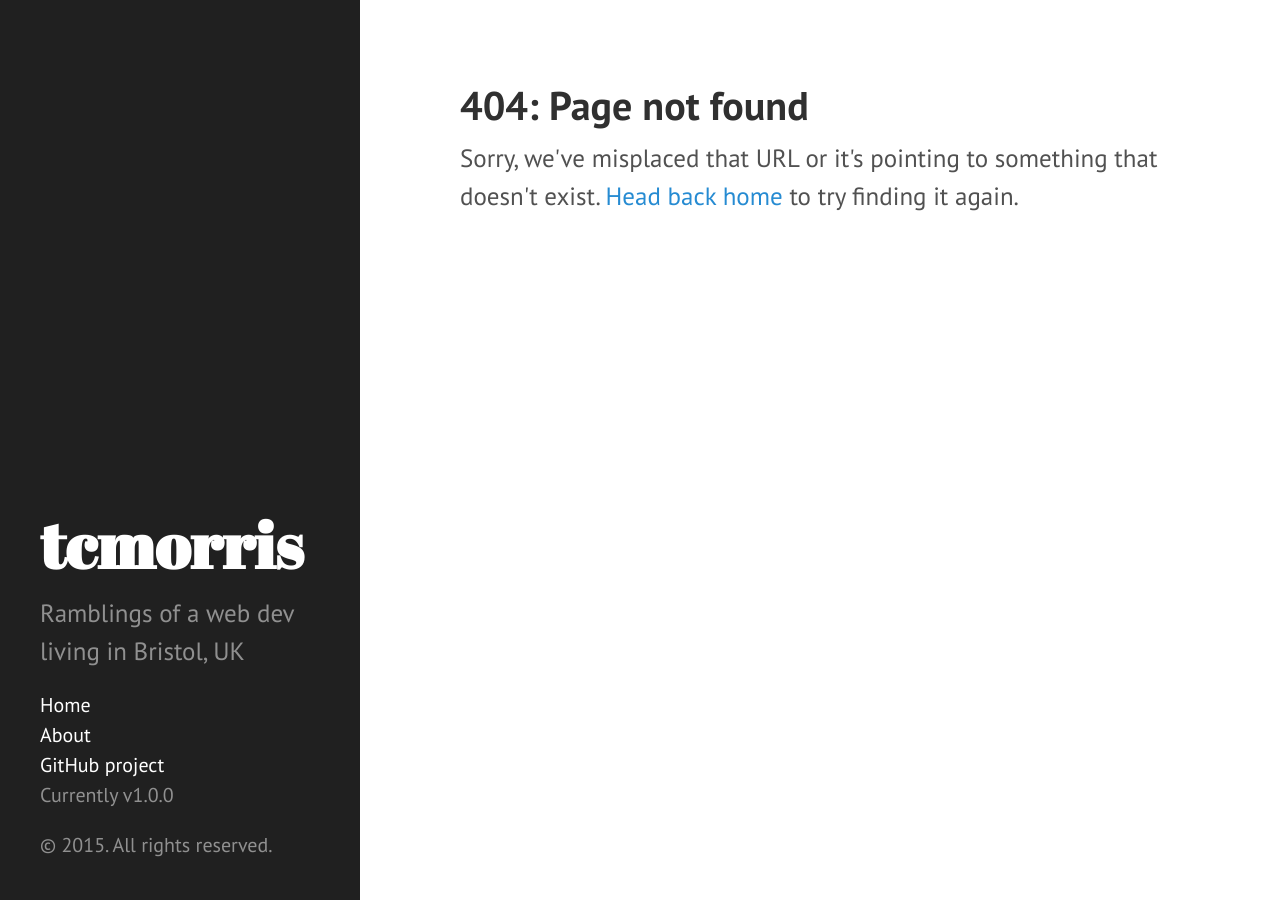
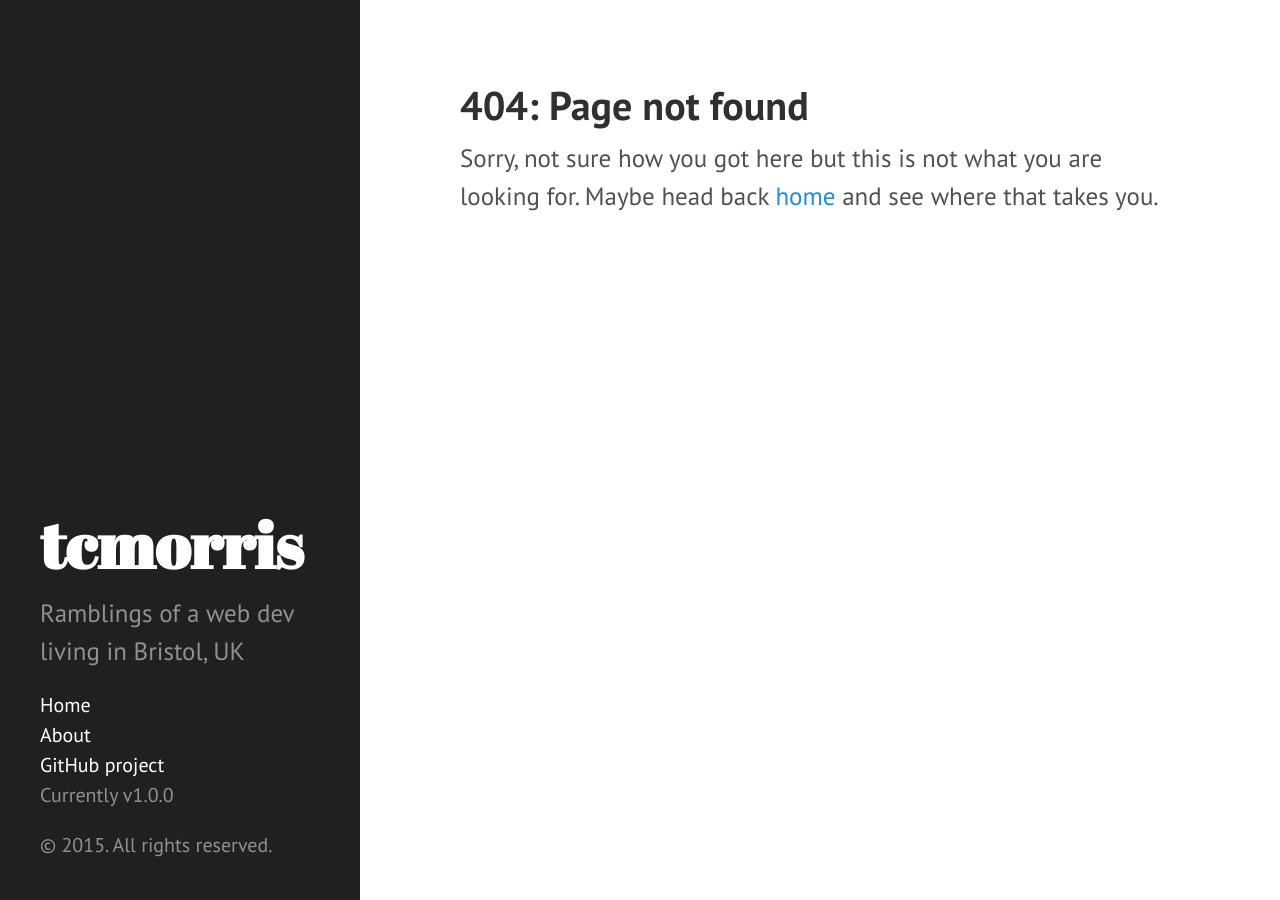
Before and after one commit to tcmorris/tcmorris.github.io, a Jekyll site: the page built from 404.html, in a window 1280 px wide. Built offline with Jekyll 4.4.1, drawn with Linux system fonts in a browser that asks for light colours; Markdown is read by kramdown in place of the engine named in the settings.

Commit message:
Change wording on 404

```diff
--- a/404.html
+++ b/404.html
@@ -5,5 +5,5 @@ title: "404: Page not found"
 
 <div class="page">
   <h1 class="page-title">404: Page not found</h1>
-  <p class="lead">Sorry, we've misplaced that URL or it's pointing to something that doesn't exist. <a href="/">Head back home</a> to try finding it again.</p>
+  <p class="lead">Sorry, not sure how you got here but this is not what you are looking for. Maybe head back <a href="/">home</a> and see where that takes you.</p>
 </div>
```
